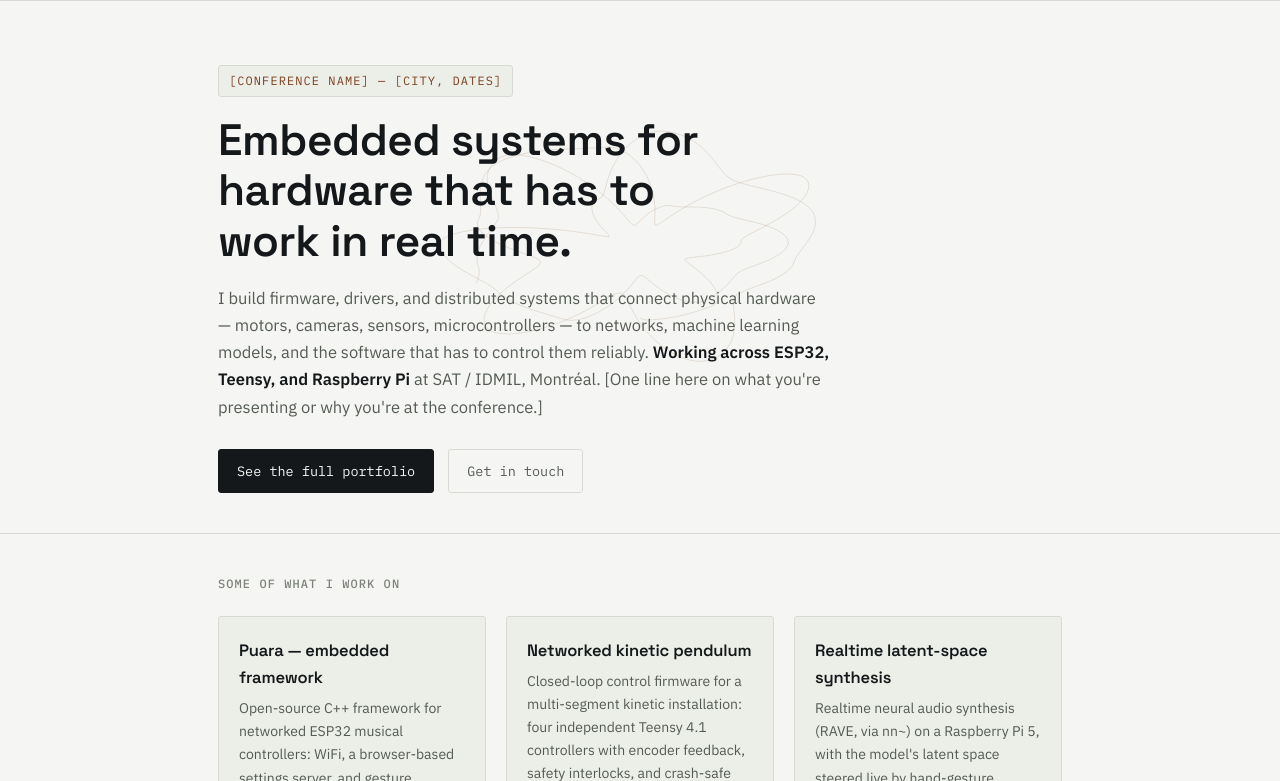
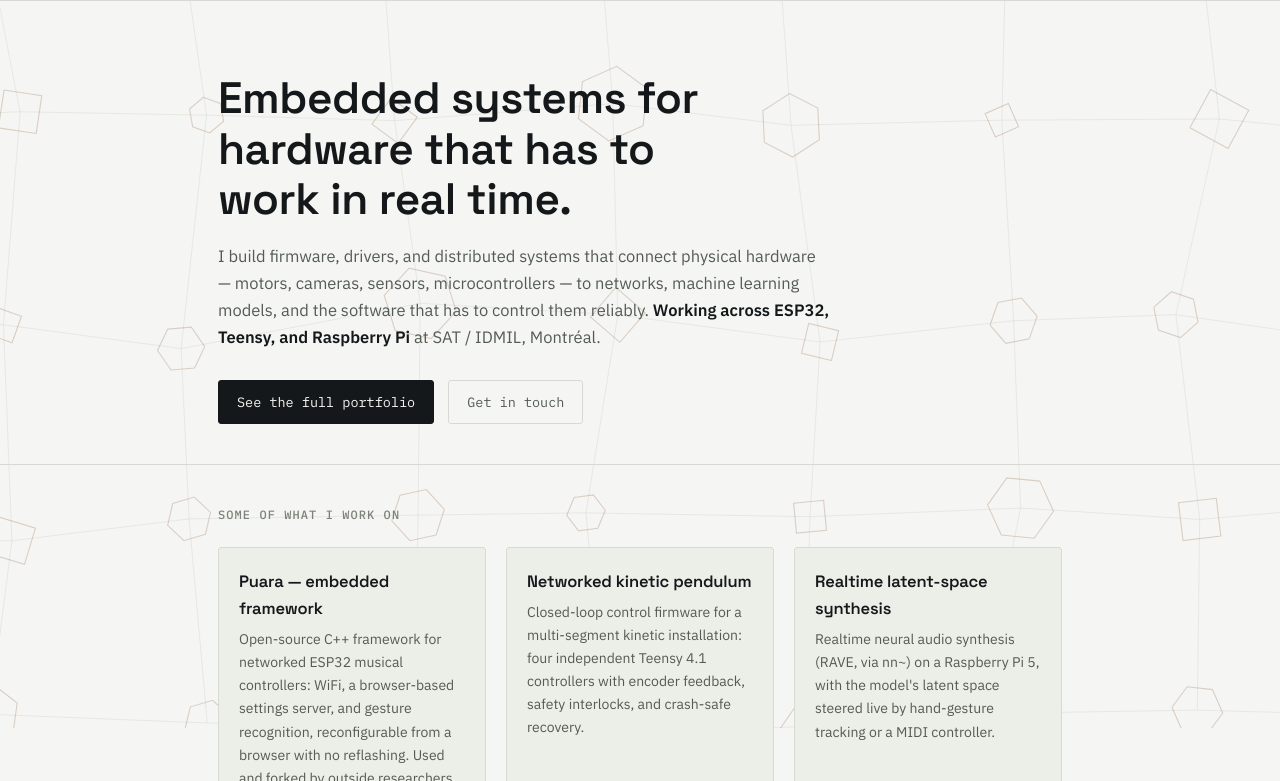
Before and after one commit to cbicari/cbicari.github.io, a plain HTML site: page index.html in a window 1280 px wide. Shown: the part 72-853 px from the top of the page. Drawn offline with Linux system fonts and the light colour scheme.

Commit message:
Make landing page generic, redo background as a calm geometric grid
Strips conference-specific placeholders from index.html so it reads
as a normal portfolio homepage. Replaces the noise-based background
(which read as tangled cables) with a slow-drifting grid of hexagon/
square outlines connected by straight lines, parallax-shifted by the
pointer instead of reshaped by it.

```diff
--- a/assets/bg-canvas.js
+++ b/assets/bg-canvas.js
@@ -1,9 +1,10 @@
 /*
- * Fixed full-viewport canvas behind the page content: a slow, organic line
- * pattern (value noise, no dependencies) that widens/tightens with the
- * pointer's X position and shifts radius with its Y position. Colors are
- * read from the page's own CSS custom properties, so it reuses whatever
- * palette --paper / --copper-dark resolve to.
+ * Fixed full-viewport canvas behind the page content: a quiet constellation
+ * of geometric outlines (hexagons/squares) linked by straight lines, like a
+ * faint blueprint grid. It drifts on its own (slow rotation + a soft pulse)
+ * and the whole grid parallax-shifts a little toward the pointer — no
+ * per-frame reshaping, so it never turns into a tangle. Colors are read
+ * from the page's own CSS custom properties.
  */
 (function () {
   'use strict';
@@ -18,15 +19,50 @@
   var reduced = window.matchMedia('(prefers-reduced-motion: reduce)').matches;
   var rootStyle = getComputedStyle(document.documentElement);
   var paperColor = (rootStyle.getPropertyValue('--paper') || '#F5F6F3').trim();
-  var lineColor = (rootStyle.getPropertyValue('--copper-dark') || '#7C3F1F').trim();
-  var lineRGB = hexToRgb(lineColor) || { r: 124, g: 63, b: 31 };
+  var nodeRGB = hexToRgb(rootStyle.getPropertyValue('--copper-dark')) || { r: 124, g: 63, b: 31 };
+  var lineRGB = hexToRgb(rootStyle.getPropertyValue('--rule')) || { r: 90, g: 95, b: 88 };
 
   function hexToRgb(hex) {
-    var m = /^#?([a-f\d]{2})([a-f\d]{2})([a-f\d]{2})$/i.exec(hex);
+    var m = /^#?([a-f\d]{2})([a-f\d]{2})([a-f\d]{2})$/i.exec((hex || '').trim());
     return m ? { r: parseInt(m[1], 16), g: parseInt(m[2], 16), b: parseInt(m[3], 16) } : null;
   }
 
+  // Deterministic pseudo-random in [0, 1) from an integer, no Math.random drift.
+  function hash(n) { var s = Math.sin(n * 12.9898) * 43758.5453123; return s - Math.floor(s); }
+
   var W, H, DPR;
+  var nodes = [], edges = [];
+
+  function buildGrid() {
+    nodes = [];
+    edges = [];
+    var spacing = Math.max(150, Math.min(230, Math.min(W, H) / 4));
+    var cols = Math.ceil(W / spacing) + 2;
+    var rows = Math.ceil(H / spacing) + 2;
+    var jitter = spacing * 0.26;
+    var grid = [];
+    for (var r = 0; r < rows; r++) {
+      grid[r] = [];
+      for (var c = 0; c < cols; c++) {
+        var seed = r * 97 + c * 13;
+        grid[r][c] = {
+          x: -spacing + c * spacing + (hash(seed) - 0.5) * jitter,
+          y: -spacing + r * spacing + (hash(seed + 51) - 0.5) * jitter,
+          phase: hash(seed + 7) * Math.PI * 2,
+          sides: hash(seed + 3) > 0.55 ? 6 : 4,
+          baseSize: spacing * 0.15 * (0.7 + hash(seed + 9) * 0.6)
+        };
+        nodes.push(grid[r][c]);
+      }
+    }
+    for (var r2 = 0; r2 < rows; r2++) {
+      for (var c2 = 0; c2 < cols; c2++) {
+        if (c2 + 1 < cols) edges.push([grid[r2][c2], grid[r2][c2 + 1]]);
+        if (r2 + 1 < rows) edges.push([grid[r2][c2], grid[r2 + 1][c2]]);
+      }
+    }
+  }
+
   function resize() {
     DPR = Math.min(window.devicePixelRatio || 1, 2);
     W = window.innerWidth;
@@ -34,56 +70,68 @@
     canvas.width = Math.round(W * DPR);
     canvas.height = Math.round(H * DPR);
     ctx.setTransform(DPR, 0, 0, DPR, 0, 0);
+    buildGrid();
   }
   window.addEventListener('resize', resize);
   resize();
 
-  var mx = W / 2, my = H * 0.4, tx = mx, ty = my;
-  function setPointer(x, y) { mx = x; my = y; }
-  window.addEventListener('mousemove', function (e) { setPointer(e.clientX, e.clientY); }, { passive: true });
+  var mx = W / 2, my = H / 2;
+  window.addEventListener('mousemove', function (e) { mx = e.clientX; my = e.clientY; }, { passive: true });
   window.addEventListener('touchmove', function (e) {
-    if (e.touches && e.touches[0]) setPointer(e.touches[0].clientX, e.touches[0].clientY);
+    if (e.touches && e.touches[0]) { mx = e.touches[0].clientX; my = e.touches[0].clientY; }
   }, { passive: true });
 
-  // Smooth hash-based value noise (1D input, no libraries).
-  function hash(n) { var s = Math.sin(n) * 43758.5453123; return s - Math.floor(s); }
-  function noise(x) {
-    var i = Math.floor(x), f = x - i;
-    var u = f * f * (3 - 2 * f);
-    return hash(i) * (1 - u) + hash(i + 1) * u;
+  function drawPolygon(cx, cy, sides, radius, rotation) {
+    ctx.beginPath();
+    for (var i = 0; i < sides; i++) {
+      var a = rotation + i * (2 * Math.PI / sides);
+      var x = cx + radius * Math.cos(a);
+      var y = cy + radius * Math.sin(a);
+      if (i === 0) ctx.moveTo(x, y); else ctx.lineTo(x, y);
+    }
+    ctx.closePath();
+    ctx.stroke();
   }
 
+  var px = 0, py = 0; // eased parallax offset
   var t = 0;
+  var MAX_SHIFT = 22;
 
   function drawFrame() {
-    // Pointer position eases toward the raw input so motion stays gentle.
-    tx += (mx - tx) * 0.04;
-    ty += (my - ty) * 0.04;
+    var targetPX = ((mx / Math.max(W, 1)) - 0.5) * MAX_SHIFT;
+    var targetPY = ((my / Math.max(H, 1)) - 0.5) * MAX_SHIFT;
+    px += (targetPX - px) * 0.025;
+    py += (targetPY - py) * 0.025;
 
     ctx.clearRect(0, 0, W, H);
     ctx.fillStyle = paperColor;
     ctx.fillRect(0, 0, W, H);
 
     ctx.save();
-    ctx.translate(W / 2, H * 0.4);
+    ctx.translate(px, py);
 
-    var turns = 42 + (tx / Math.max(W, 1)) * 34;      // ~42..76, driven by pointer X
-    var baseRad = Math.min(W, H) * (0.26 + (ty / Math.max(H, 1)) * 0.1);
+    ctx.strokeStyle = 'rgba(' + lineRGB.r + ',' + lineRGB.g + ',' + lineRGB.b + ',0.5)';
+    ctx.lineWidth = 1;
+    for (var i = 0; i < edges.length; i++) {
+      var a = edges[i][0], b = edges[i][1];
+      ctx.beginPath();
+      ctx.moveTo(a.x, a.y);
+      ctx.lineTo(b.x, b.y);
+      ctx.stroke();
+    }
 
-    ctx.strokeStyle = 'rgba(' + lineRGB.r + ',' + lineRGB.g + ',' + lineRGB.b + ',0.14)';
-    ctx.lineWidth = 1;
-    ctx.beginPath();
-    for (var i = 0; i <= 720; i++) {
-      var ang = (i * Math.PI / 180) * (turns / 42);
-      var rad = baseRad * noise(i * 0.045 + t * 0.0006);
-      var x = rad * Math.sin(ang);
-      var y = rad * Math.cos(ang) * 0.55; // flattened, editorial rather than circular
-      if (i === 0) ctx.moveTo(x, y); else ctx.lineTo(x, y);
+    ctx.strokeStyle = 'rgba(' + nodeRGB.r + ',' + nodeRGB.g + ',' + nodeRGB.b + ',0.22)';
+    ctx.lineWidth = 1.1;
+    for (var n = 0; n < nodes.length; n++) {
+      var node = nodes[n];
+      var scale = 0.82 + 0.18 * Math.sin(t * 0.6 + node.phase);
+      var rotation = t * 0.12 + node.phase;
+      drawPolygon(node.x, node.y, node.sides, node.baseSize * scale, rotation);
     }
-    ctx.stroke();
+
     ctx.restore();
 
-    t += 5;
+    t += 0.01;
     if (!reduced) requestAnimationFrame(drawFrame);
   }
 
--- a/index.html
+++ b/index.html
@@ -3,7 +3,7 @@
 <head>
 <meta charset="UTF-8">
 <meta name="viewport" content="width=device-width, initial-scale=1.0">
-<title>[Your Name] — [Conference Name]</title>
+<title>[Your Name] — Portfolio</title>
 <link rel="preconnect" href="https://fonts.googleapis.com">
 <link rel="preconnect" href="https://fonts.gstatic.com" crossorigin>
 <link href="https://fonts.googleapis.com/css2?family=Space+Grotesk:wght@500;600;700&family=IBM+Plex+Sans:wght@400;500;600&family=IBM+Plex+Mono:wght@400;500&display=swap" rel="stylesheet">
@@ -69,13 +69,7 @@
   }
 
   /* ---------- hero ---------- */
-  .hero { padding: 64px 0 40px; }
-  .eyebrow-tag {
-    display: inline-block; font-family: 'IBM Plex Mono', monospace; font-size: 12px;
-    text-transform: uppercase; letter-spacing: 0.09em; color: var(--copper-dark);
-    background: var(--paper-2); border: 1px solid var(--rule); border-radius: var(--radius);
-    padding: 5px 10px; margin-bottom: 18px;
-  }
+  .hero { padding: 72px 0 40px; }
   .hero h1 { font-size: clamp(28px, 4.6vw, 44px); line-height: 1.15; max-width: 18ch; }
   .hero .sub { margin-top: 18px; max-width: 62ch; color: var(--ink-muted); font-size: 16.5px; }
   .hero .sub strong { color: var(--ink); font-weight: 600; }
@@ -143,10 +137,6 @@
 
 <section class="hero">
   <div class="wrap">
-    <span class="eyebrow-tag">
-      <span data-lang="en">[Conference Name] — [City, dates]</span>
-      <span data-lang="fr" hidden>[Nom du congrès] — [Ville, dates]</span>
-    </span>
     <h1>
       <span data-lang="en">Embedded systems for hardware that has to work in real time.</span>
       <span data-lang="fr" hidden>Des systèmes embarqués pour du matériel qui doit fonctionner en temps réel.</span>
@@ -156,14 +146,13 @@
         I build firmware, drivers, and distributed systems that connect physical hardware — motors, cameras,
         sensors, microcontrollers — to networks, machine learning models, and the software that has to
         control them reliably. <strong>Working across ESP32, Teensy, and Raspberry Pi</strong> at
-        SAT / IDMIL, Montréal. [One line here on what you're presenting or why you're at the conference.]
+        SAT / IDMIL, Montréal.
       </span>
       <span data-lang="fr" hidden>
         Je conçois des firmwares, des pilotes et des systèmes distribués qui relient du matériel physique —
         moteurs, caméras, capteurs, microcontrôleurs — à des réseaux, des modèles d'apprentissage automatique
         et les logiciels qui doivent les contrôler de manière fiable. <strong>Je travaille avec ESP32, Teensy
-        et Raspberry Pi</strong> à la SAT / IDMIL, Montréal. [Une ligne ici sur ce que vous présentez ou la
-        raison de votre présence au congrès.]
+        et Raspberry Pi</strong> à la SAT / IDMIL, Montréal.
       </span>
     </p>
     <div class="cta-row">
@@ -283,12 +272,12 @@
   <div class="wrap">
     <p>
       <span data-lang="en">
-        Around for [Conference Name] — happy to talk embedded systems, edge AI, or interactive installations.
-        Reach out or find me at [booth / session / social event].
+        Open to embedded systems, embedded AI, and systems engineering roles. Happy to talk through any
+        project above in more depth.
       </span>
       <span data-lang="fr" hidden>
-        De passage pour [Nom du congrès] — avec plaisir pour discuter systèmes embarqués, IA embarquée ou
-        installations interactives. Écrivez-moi ou retrouvez-moi à [kiosque / session / événement social].
+        Ouvert aux postes en systèmes embarqués, en IA embarquée et en ingénierie des systèmes. Avec plaisir
+        pour approfondir n'importe quel projet ci-dessus.
       </span>
     </p>
     <div class="contact">
```
